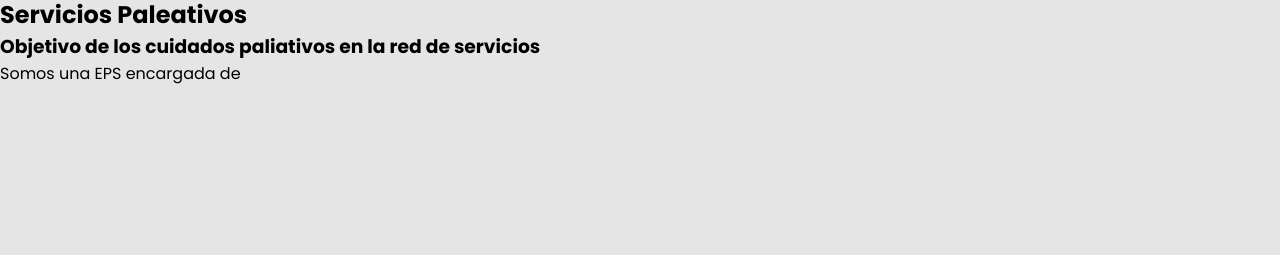
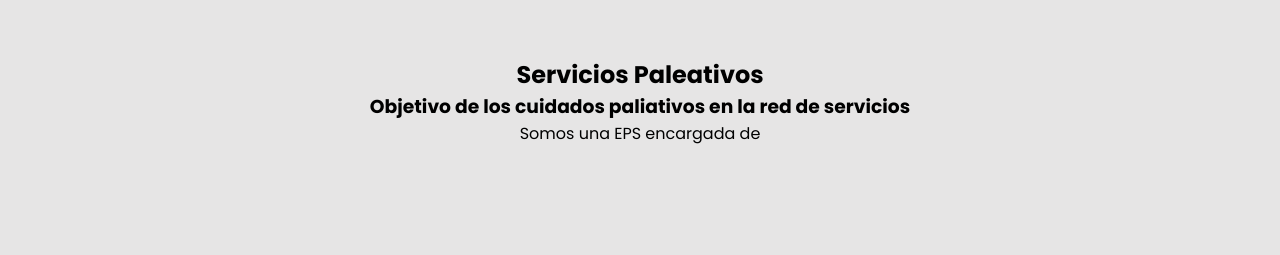
Before and after one commit to yeisonmedi250-ops/Clinica-SaludVital, a plain HTML site: page servic/paleativos/services.html in a window 1280 px wide. Shown: the part 73-328 px from the top of the page. Drawn offline with Linux system fonts and the light colour scheme; files whose address does not match are found by name.

Commit message:
styles css

```diff
--- a/servic/paleativos/css/style.css
+++ b/servic/paleativos/css/style.css
@@ -184,3 +184,14 @@ html {
         border-left: 1px solid #798499;
     }
 }
+
+
+/* Contenido */
+
+.Contenido{
+  padding: 60px 20px;
+  max-width: 900px;
+  margin: 0 auto;
+  text-align: center;
+  z-index: 10000;
+}
```
